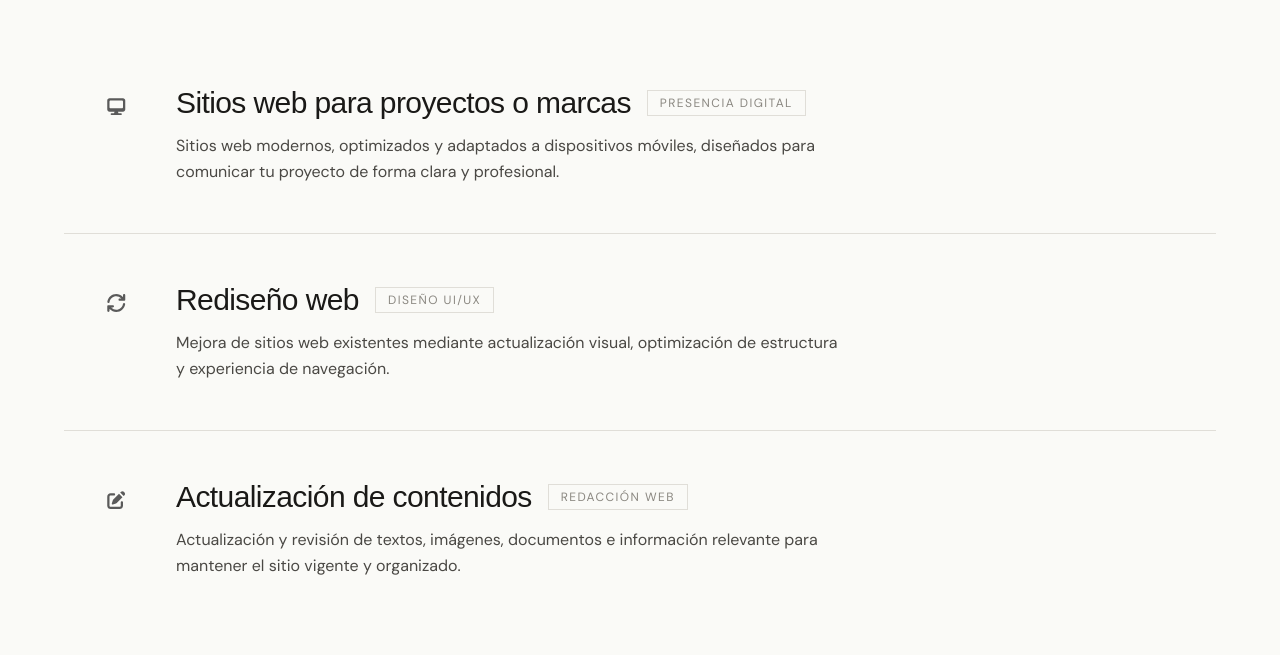
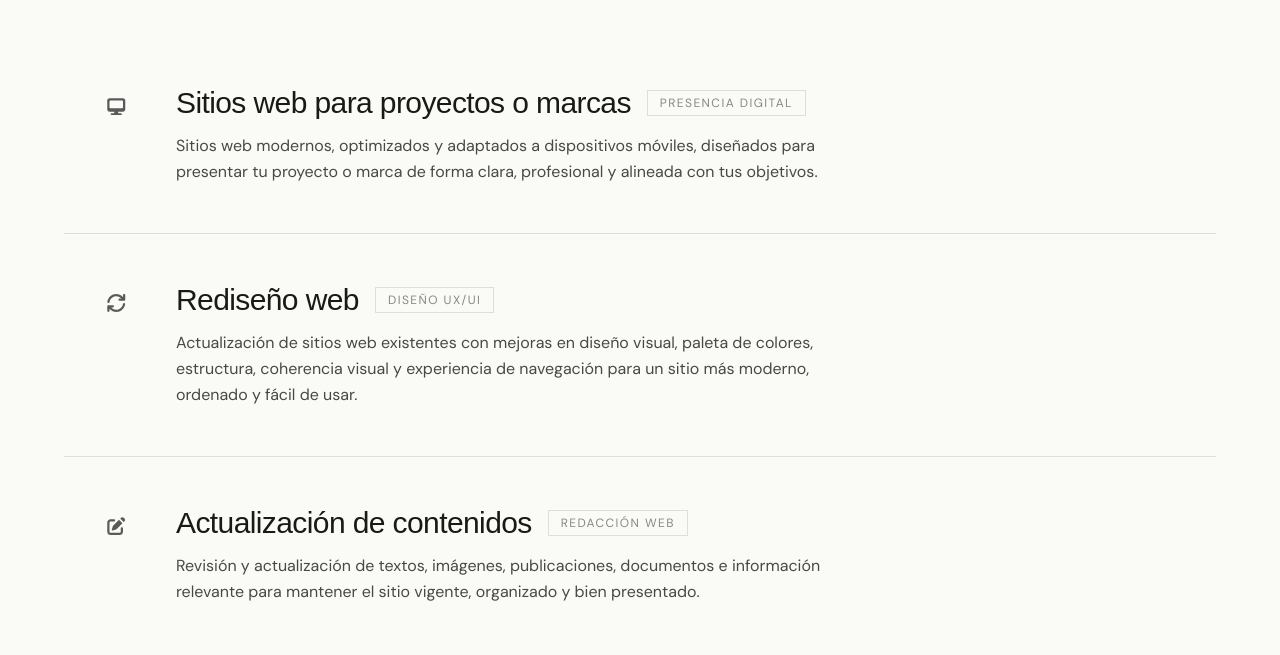
Before and after one commit to AlbertoRodBa/kulp-web, a Next.js app: page / in a window 1280 px wide. Shown: the part 940-1595 px from the top of the page. Built offline with nearby package versions, Linux system fonts and the light colour scheme; no server answers.

Commit message:
mejorar el contenido en servicio

```diff
--- a/components/Services.tsx
+++ b/components/Services.tsx
@@ -7,28 +7,28 @@ import {
   faUserCog,
   faPalette,
   faArrowsRotate,
-  faPenToSquare
+  faPenToSquare,
 } from "@fortawesome/free-solid-svg-icons";
 
 const services = [
   {
     title: "Sitios web para proyectos o marcas",
     description:
-      "Sitios web modernos, optimizados y adaptados a dispositivos móviles, diseñados para comunicar tu proyecto de forma clara y profesional.",
+      "Sitios web modernos, optimizados y adaptados a dispositivos móviles, diseñados para presentar tu proyecto o marca de forma clara, profesional y alineada con tus objetivos.",
     tag: "Presencia digital",
     icon: faDesktop,
   },
   {
     title: "Rediseño web",
     description:
-      "Mejora de sitios web existentes mediante actualización visual, optimización de estructura y experiencia de navegación.",
-    tag: "Diseño UI/UX",
+      "Actualización de sitios web existentes con mejoras en diseño visual, paleta de colores, estructura, coherencia visual y experiencia de navegación para un sitio más moderno, ordenado y fácil de usar.",
+    tag: "Diseño UX/UI",
     icon: faArrowsRotate,
   },
   {
     title: "Actualización de contenidos",
     description:
-      "Actualización y revisión de textos, imágenes, documentos e información relevante para mantener el sitio vigente y organizado.",
+      "Revisión y actualización de textos, imágenes, publicaciones, documentos e información relevante para mantener el sitio vigente, organizado y bien presentado.",
     tag: "Redacción web",
     icon: faPenToSquare,
   },
```
